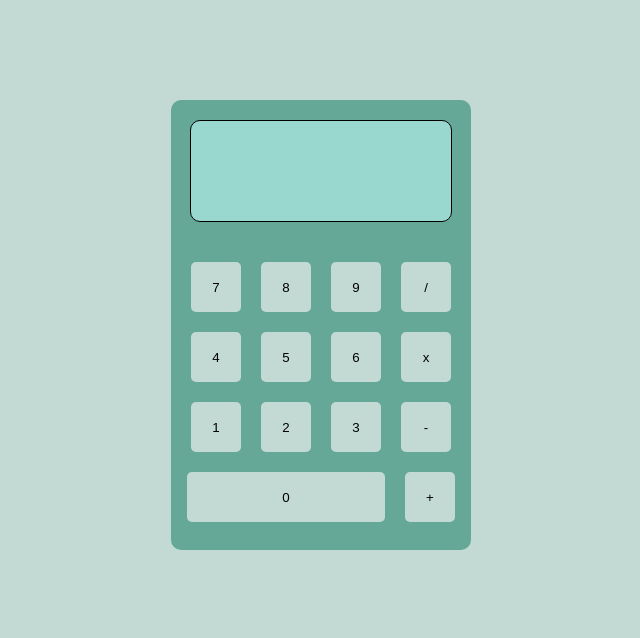
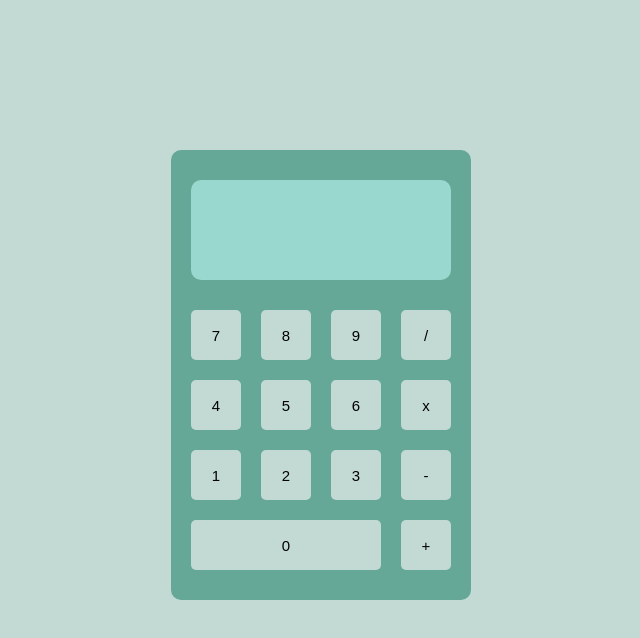
Before and after one commit to seojunchian/calculator, a plain HTML site: page index.html in a window 1280 px wide. Shown: the whole page, without its empty margins (341-981 px from the left). Drawn offline with Linux system fonts and the light colour scheme.

Commit message:
styling ended

```diff
--- a/style.css
+++ b/style.css
@@ -1,6 +1,7 @@
 * {
     margin: 0;
     padding: 0;
+    font-size: 15px;
 }
 
 body {
@@ -14,7 +15,7 @@ body {
     background-color: #65a897;
     border-radius: 10px;
     position: relative;
-    top: 100px;
+    top: 150px;
     left: 40%;
 }
 
@@ -22,12 +23,11 @@ body {
 .container > #result {
     width: 260px;
     height: 100px;
-    margin: 0 auto;
     position: relative;
-    top: 20px;
+    top: 30px;
+    left: 20px;
     border-radius: 10px;
     background-color: #98d8ce;
-    border: 1px black solid;
 }
 
 /* */
@@ -58,8 +58,23 @@ body {
     border: none;
     cursor: pointer;
 }
+/* BUTTONS HOVER */
+.container > .buttons > .line1 > button:hover,
+.container > .buttons > .line2 > button:hover,
+.container > .buttons > .line3 > button:hover,
+.container > .buttons > .line4 > button:hover {
+    transform: scale(1.1);
+    transition: ease .2s;
+}
 
 /* ZERO */
 .container > .buttons> .line4 > #zero {
-    width: 198px;
+    width: 190px;
 }
+
+/* ZERO HOVER */
+.container > .buttons> .line4 > #zero:hover {
+    width: 190px;
+    transform: scale(1.05);
+    transition: ease .2s;
+}
```
